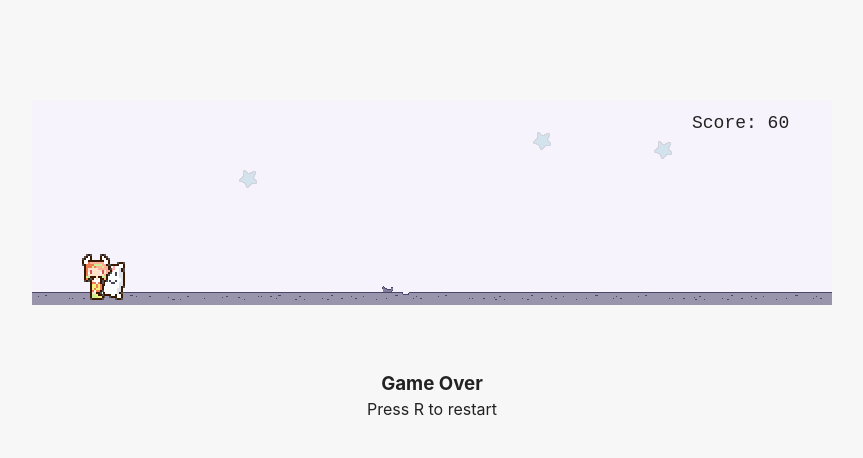
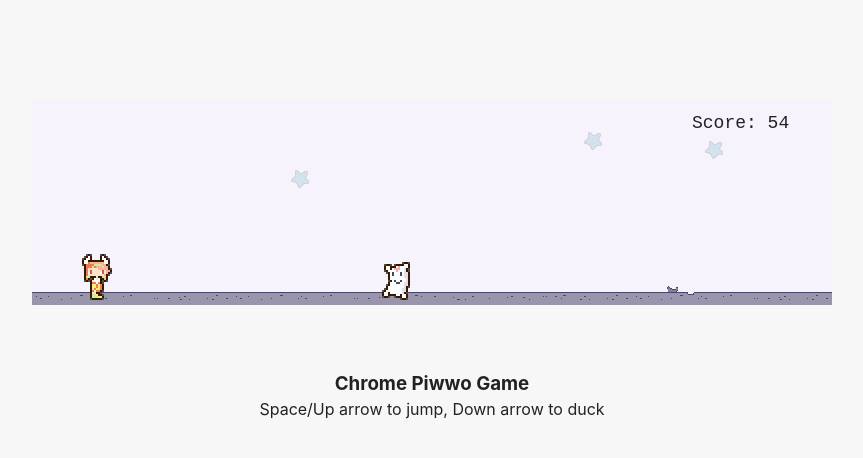
Before and after one commit to fireclimbers/piwwo-runner, a React (Vite) app: page / in a window 1280 px wide. Shown: the top 458 px of the page, without its empty margins (208-1071 px from the left). Built offline with nearby package versions, Linux system fonts and the light colour scheme.

Commit message:
instructions

```diff
--- a/src/Game.jsx
+++ b/src/Game.jsx
@@ -683,8 +683,8 @@
         ) : (
           <>
             <h3 style={{ margin: 0 }}>Chrome Piwwo Game</h3>
-            <p style={{ margin: 4,color:'#ffffff00' }}>
-              -
+            <p style={{ margin: 4 }}>
+              Space/Up arrow to jump, Down arrow to duck
             </p>
           </>
         )}
```
